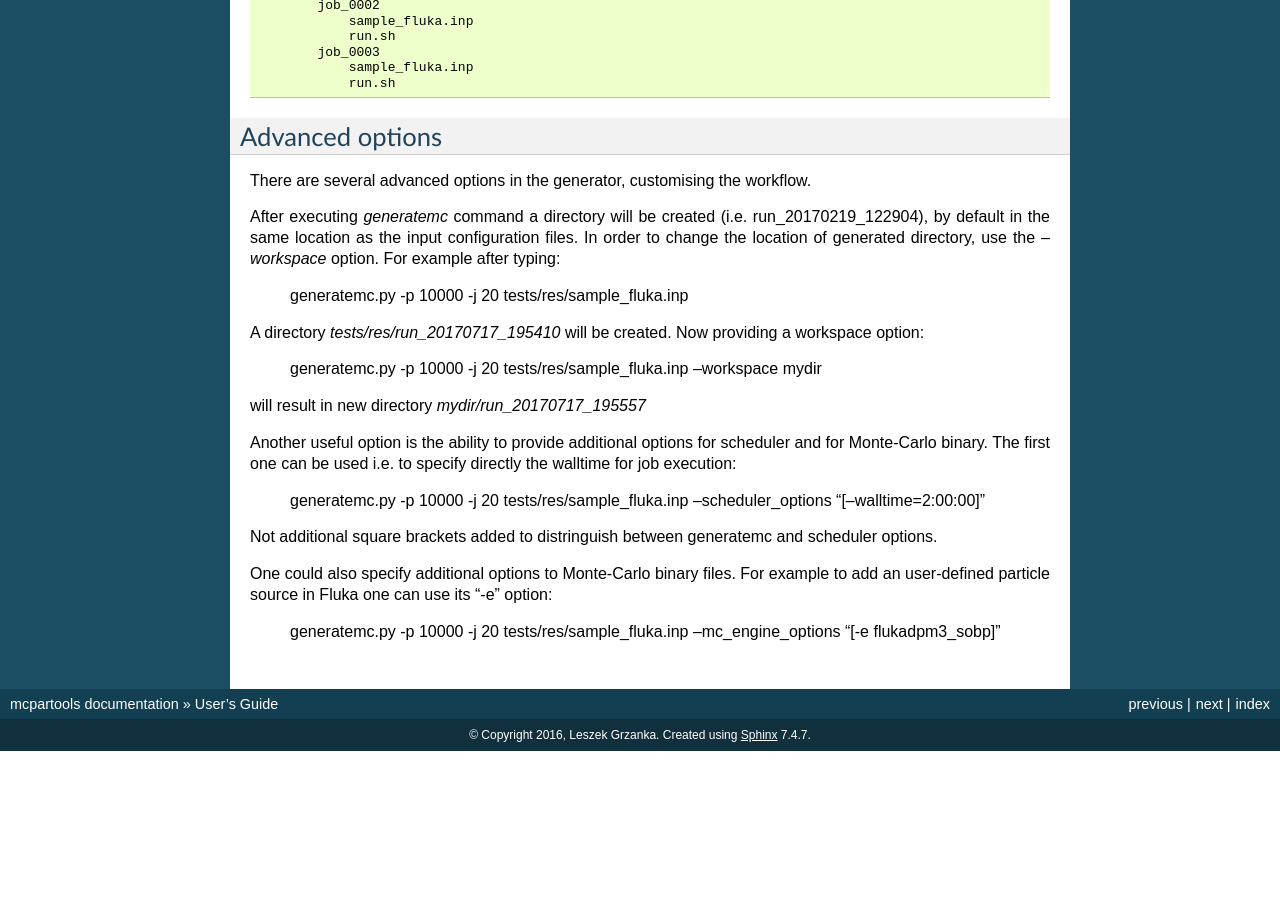
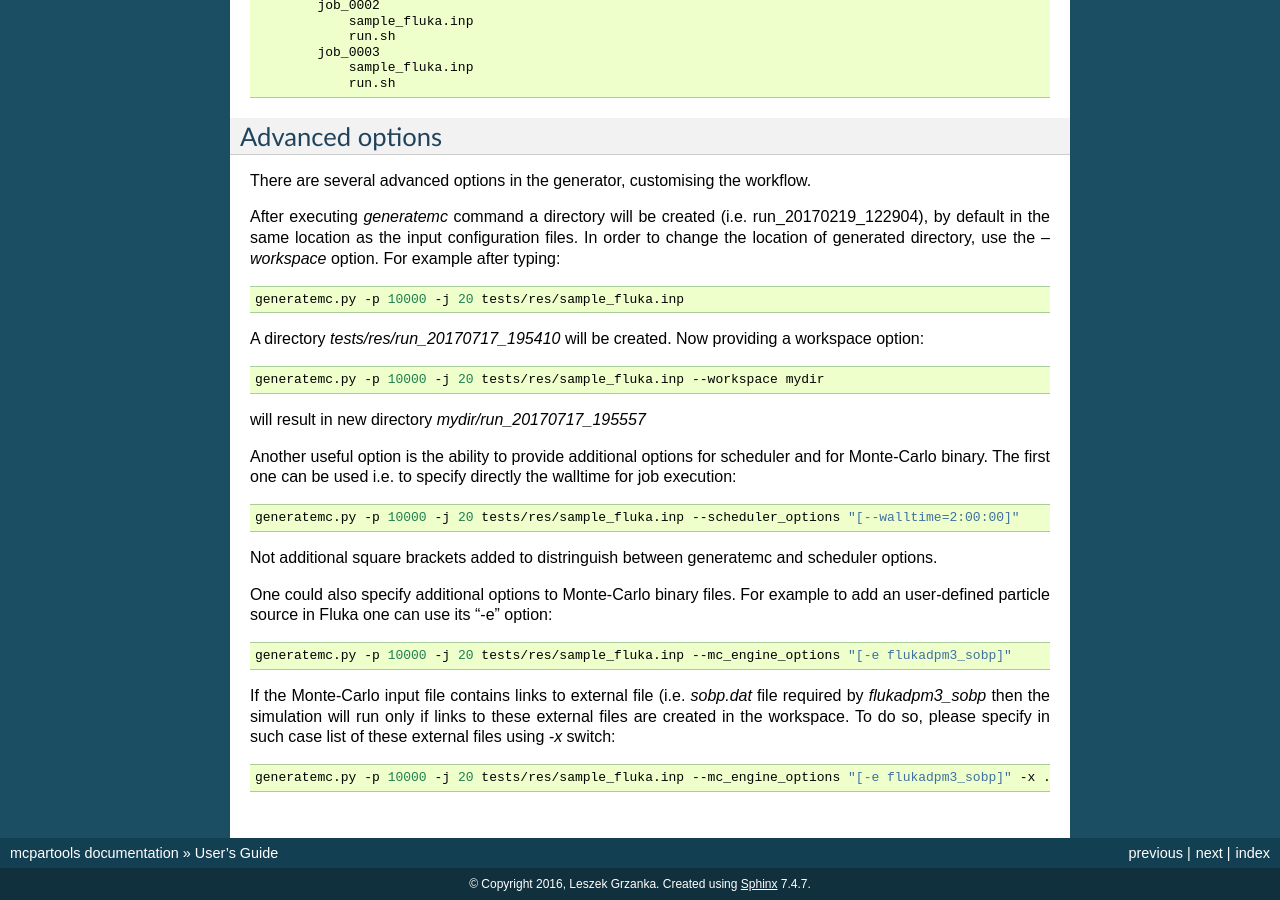
Before and after one commit to DataMedSci/mcpartools, a Sphinx documentation site: the page built from docs/user_guide.rst, in a window 1280 px wide and 900 px high, scrolled down 1077 px. Built offline with Sphinx 7.4.7, drawn with Linux system fonts in a browser that asks for light colours; before the commit the page ends 1828 px from its top, so only the background shows below that.

Commit message:
better documentation

```diff
--- a/docs/user_guide.rst
+++ b/docs/user_guide.rst
@@ -84,11 +84,11 @@ There are several advanced options in the generator, customising the workflow.
 
 After executing `generatemc` command a directory will be created (i.e. run_20170219_122904), by default
 in the same location as the input configuration files. In order to change the location of generated directory,
-use the `--workspace` option. For example after typing:
+use the `--workspace` option. For example after typing::
 
    generatemc.py -p 10000 -j 20 tests/res/sample_fluka.inp
 
-A directory `tests/res/run_20170717_195410` will be created. Now providing a workspace option:
+A directory `tests/res/run_20170717_195410` will be created. Now providing a workspace option::
 
    generatemc.py -p 10000 -j 20 tests/res/sample_fluka.inp --workspace mydir
 
@@ -97,7 +97,7 @@ will result in new directory `mydir/run_20170717_195557`
 
 
 Another useful option is the ability to provide additional options for scheduler and for Monte-Carlo binary.
-The first one can be used i.e. to specify directly the walltime for job execution:
+The first one can be used i.e. to specify directly the walltime for job execution::
 
    generatemc.py -p 10000 -j 20 tests/res/sample_fluka.inp --scheduler_options "[--walltime=2:00:00]"
 
@@ -105,6 +105,13 @@ Not additional square brackets added to distringuish between generatemc and sche
 
 
 One could also specify additional options to Monte-Carlo binary files. For example to add an user-defined
-particle source in Fluka one can use its "-e" option:
+particle source in Fluka one can use its "-e" option::
 
    generatemc.py -p 10000 -j 20 tests/res/sample_fluka.inp --mc_engine_options "[-e flukadpm3_sobp]"
+
+
+If the Monte-Carlo input file contains links to external file (i.e. `sobp.dat` file required by `flukadpm3_sobp`
+then the simulation will run only if links to these external files are created in the workspace.
+To do so, please specify in such case list of these external files using `-x` switch::
+
+   generatemc.py -p 10000 -j 20 tests/res/sample_fluka.inp --mc_engine_options "[-e flukadpm3_sobp]" -x ./sobp.dat
```
Also changed, not shown: 1 other file.
